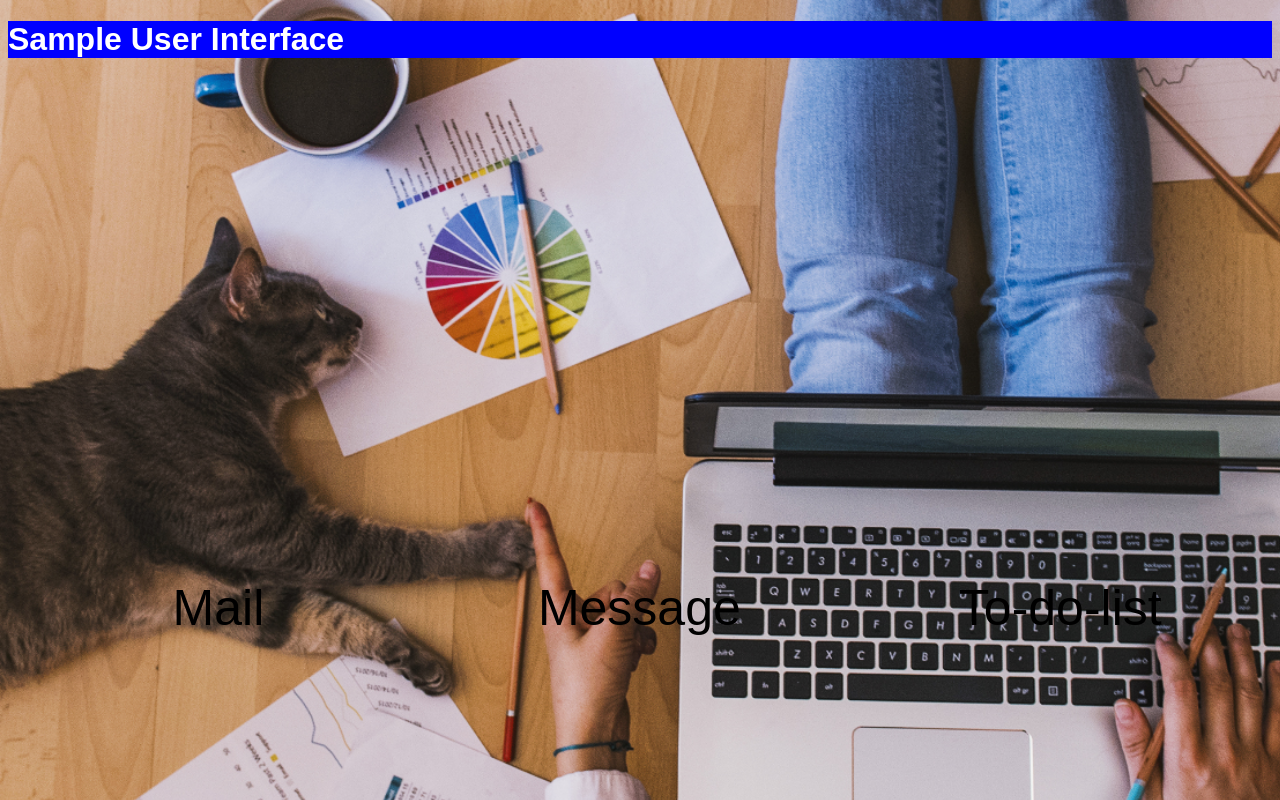
After one commit to Kamoates/wfh-productivity-system, a PHP site: page /ui.html in a window 1280 px wide. The commit adds this page. Run offline with PHP 8.4, Linux system fonts and the light colour scheme.

Commit message:
Added new files (UI-html and css)

```diff
--- /dev/null
+++ b/UI-style.css
@@ -0,0 +1,25 @@
+body{
+	font-family:sans-serif;
+	background: url("background.png") no-repeat;
+	background-size: 2000px;
+}
+h1{
+	background-color: blue;
+	color:white;
+	font-family:
+	padding:10px;
+}
+a{
+	font-size: 50px;
+	text-decoration:none;
+	color:black;
+}
+.block{
+
+	float:left;
+	width:33.3%;
+
+	padding:5px;
+	box-sizing:border-box;
+	text-align:center;
+}
--- /dev/null
+++ b/ui.html
@@ -0,0 +1,29 @@
+<!DOCTYPE html>
+<html>
+	<head>
+		<title>UI-Landing page</title>
+		<link rel="stylesheet" type="text/css" href="UI-style.css">
+	</head>
+
+
+	<body>
+		<h1>Sample User Interface</h1>
+
+		<div class="block">
+			<p><a href="#">Mail<a></p>
+		</div>
+		<div class="block">
+			<p><a href="#">Message
+			<a></p>
+		</div>
+		<div class="block">
+			<p><a href="#">To-do-list<a></p>
+		</div>
+
+
+
+
+		<div style="margin-top:500px"></div>
+	</body>
+
+</html>
```
Also changed, not shown: login.html (+12 -17 lines), style.css (+30 -4 lines).
